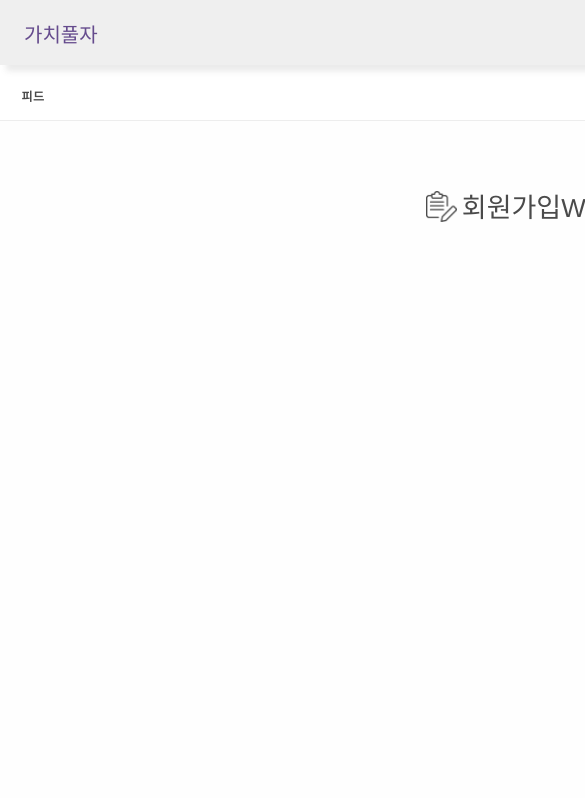
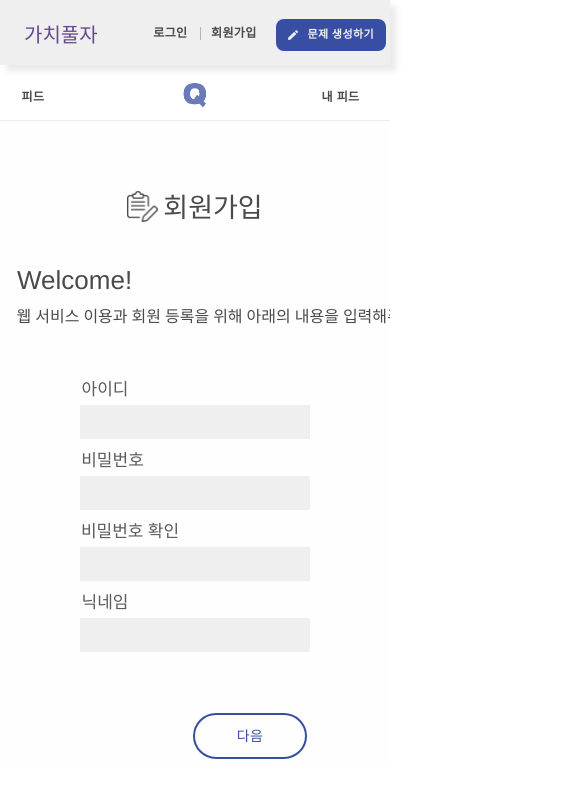
Before and after one commit to Webgrus-7/dev, a React (Create React App) app in the folder src/main/webapp/frontend/: page /join1 in a window 390 px wide. Shown: the top 798 px of the page, 585 px wide, since content can reach past the window. Built offline with nearby package versions, Linux system fonts and the light colour scheme; a web font is replaced by a local one.

Commit message:
add join, join2 responsive type scss
add join, join2 responsive type scss

```diff
--- a/src/main/webapp/frontend/src/join.js
+++ b/src/main/webapp/frontend/src/join.js
@@ -15,15 +15,21 @@ function Join()
     const [nickname, setNickName] = useState("");
     const navigate = useNavigate();
     return (
-        <div className="join__outer">
+        <div className="join1__outer">
             <Header_1 />
             <Header_2 />
             <div className="join__block-01">
                 <img className="join__img-01" src={Register}></img>
                 <span className="join__block__text-01">회원가입</span>
-                <span className="join__block__text-02">Welcome!</span>
-                <span className="join__block__text-03">
+                <div className="join__block__text-02_03__block">
+                    <div className="join_block_text-02_03">
+                        <span className="join__block__text-02">Welcome!</span>
+                        <span className="join__block__text-03">
                     웹 서비스 이용과 회원 등록을 위해 아래의 내용을 입력해주세요.</span>
+                    </div>
+                </div>
+
+
                 <div className="join__block-02">
                     <span className="ID__text-02">아이디</span>
                     <form>
--- a/src/main/webapp/frontend/src/join2.js
+++ b/src/main/webapp/frontend/src/join2.js
@@ -18,7 +18,7 @@ function Join2()
     const [major, setMajor] = useState("");
     const navigate = useNavigate();
     return (
-        <div className="join__outer">
+        <div className="join2__outer">
             <Header_1 />
             <Header_2 />
             <div className="join__block-04">
```
